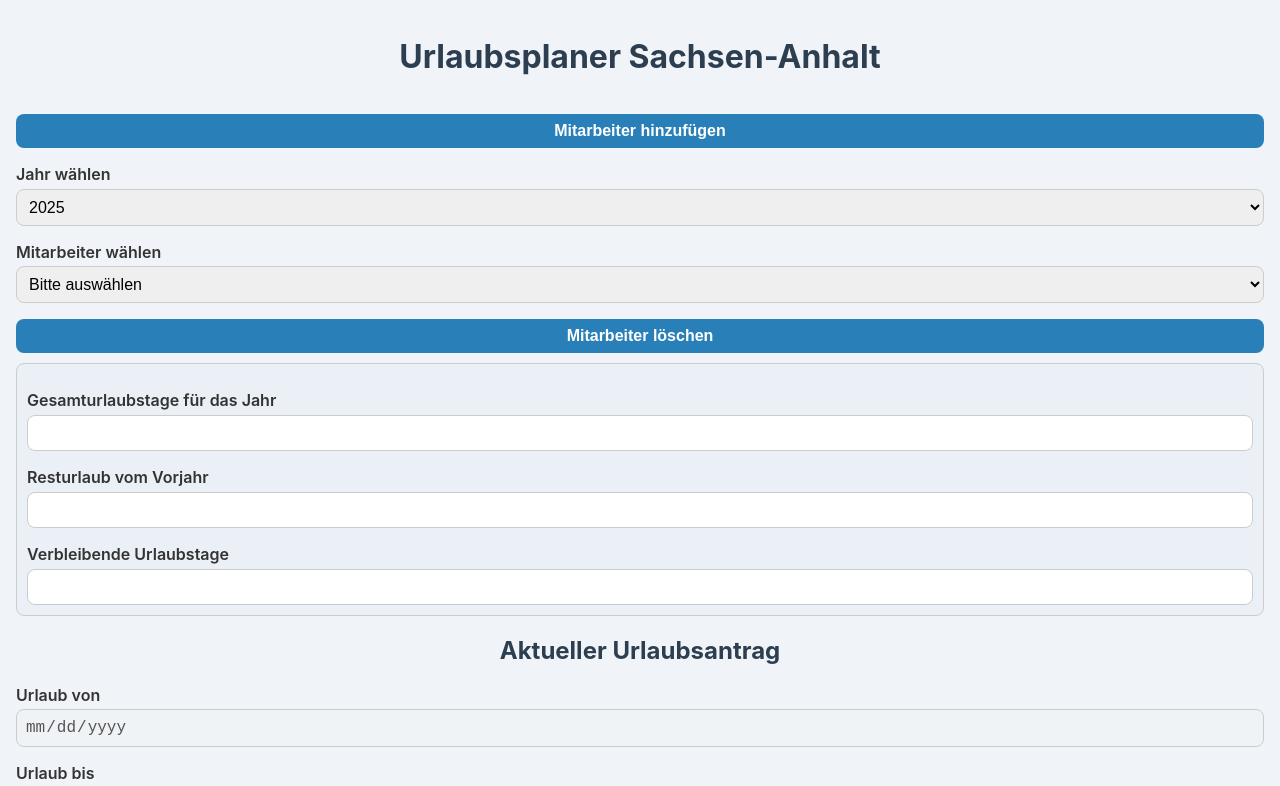
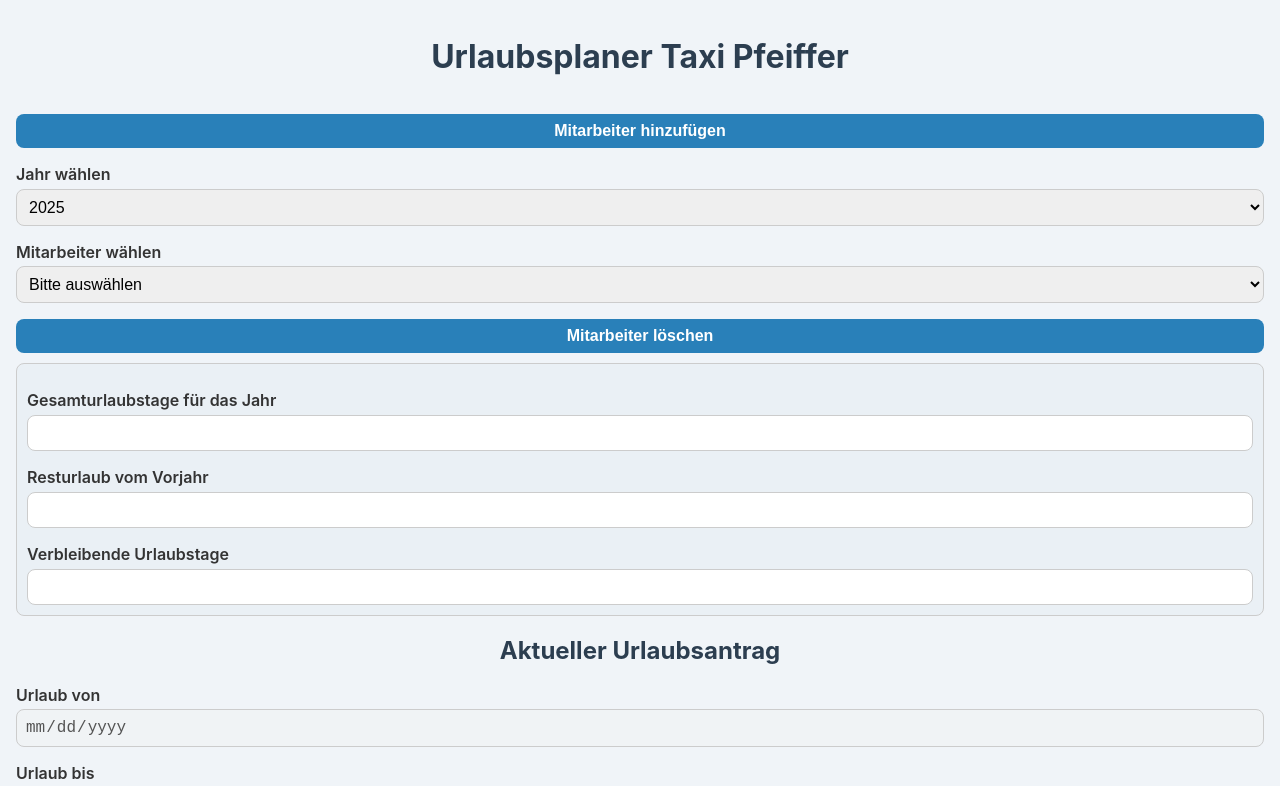
Before and after one commit to pfeifferliege/Urlaubsplaner-gesamt, a plain HTML site: page index.html in a window 1280 px wide. Shown: the top 786 px of the page. Drawn offline with Linux system fonts and the light colour scheme.

Commit message:
Update index.html

```diff
--- a/index.html
+++ b/index.html
@@ -3,7 +3,7 @@
 <head>
 <meta charset="UTF-8">
 <meta name="viewport" content="width=device-width, initial-scale=1">
-<title>Urlaubsplaner Sachsen-Anhalt</title>
+<title>Urlaubsplaner Taxi Pfeiffer</title>
 <style>
 body { font-family:'Inter',sans-serif; max-width:1400px; margin:0 auto; background:#f0f4f8; padding:1rem; color:#333; }
 h1,h2 { text-align:center; color:#2c3e50; }
@@ -34,7 +34,7 @@ td:hover::after { content: attr(data-tooltip); position:absolute; bottom:100%; l
 </style>
 </head>
 <body>
-<h1>Urlaubsplaner Sachsen-Anhalt</h1>
+<h1>Urlaubsplaner Taxi Pfeiffer</h1>
 
 <button id="addUserBtn">Mitarbeiter hinzufügen</button>
 
@@ -423,7 +423,7 @@ $("berechnenBtn").addEventListener("click",()=>{
       return;
   }
 
-  // 2. Prüfung: Überschneidung (Maximal 3 andere Kollegen gleichzeitig in Urlaub)
+  // 2. Prüfung: Überschneidung (3 andere Kollegen bereits gleichzeitig in Urlaub)
   let genehmigt=true;
   const s = new Date(v + 'T00:00:00'), e = new Date(b + 'T00:00:00');
 
@@ -472,4 +472,5 @@ drawUserList();
 renderCalendar();
 </script>
 </body>
+
 </html>
```
